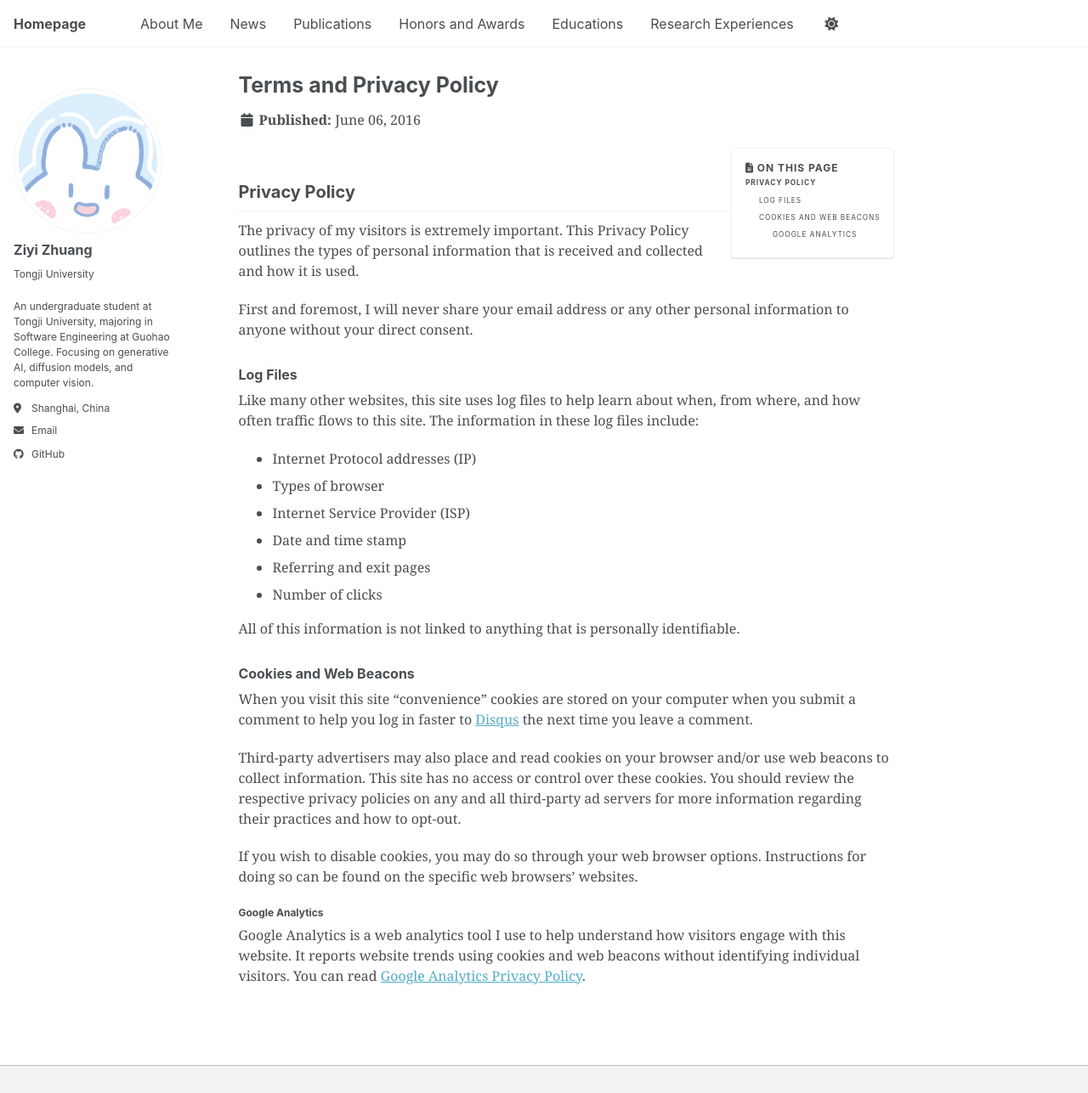
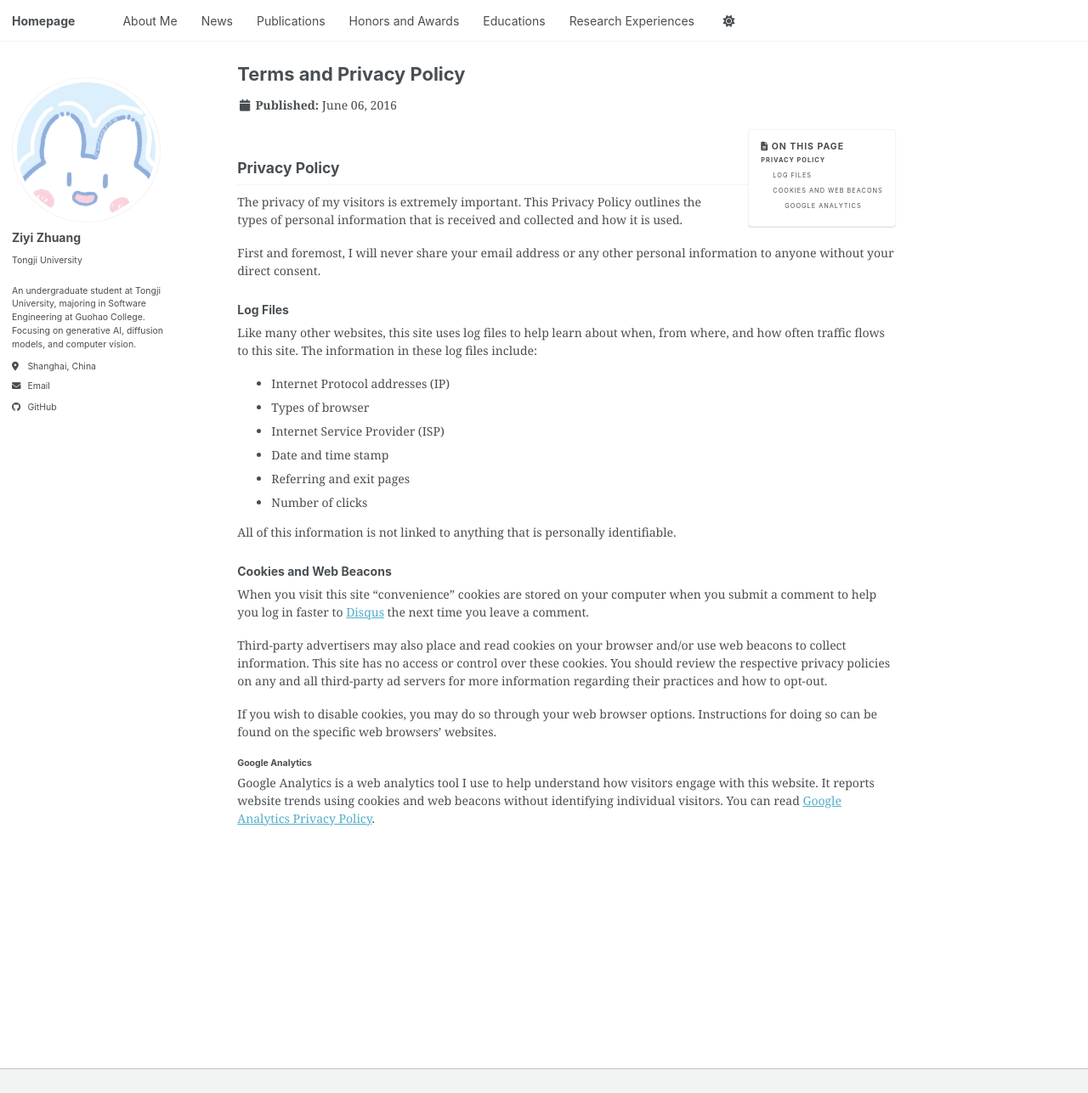
Before and after one commit to mathzhuang/mathzhuang.github.io, a Jekyll site: the page built from _pages/terms.md, in a window 1280 px wide and 1287 px high. Shown: the whole window at 85% size. Built offline with Jekyll 4.4.1, drawn with Linux system fonts in a browser that asks for light colours; a style sheet for code colours, icons or effects is not loaded.

Commit message:
更改字体

```diff
--- a/_config.yml
+++ b/_config.yml
@@ -292,8 +292,8 @@ defaults:
 
 
 # Typography
-font_size             : 14    # base font size in px (small screens)
-font_size_desktop     : 16    # base font size in px (>= 768px screens)
+font_size             : 12    # base font size in px (small screens)
+font_size_desktop     : 14    # base font size in px (>= 768px screens)
 
 # Sass/SCSS
 sass:
--- a/_sass/_themes.scss
+++ b/_sass/_themes.scss
@@ -36,8 +36,8 @@ $type-size-3                : 1.563em;  // ~25.008px
 $type-size-4                : 1.25em;   // ~20px
 $type-size-5                : 1em;      // ~16px
 $type-size-6                : 0.75em;   // ~12px
-$type-size-7                : 0.6875em; // ~11px
-$type-size-8                : 0.625em;  // ~10px
+$type-size-7                : 0.7em; // ~11px
+$type-size-8                : 0.6875em;  // ~10px
 
 $global-font-family         : $georgia;
 $header-font-family         : $sans-serif;
```
